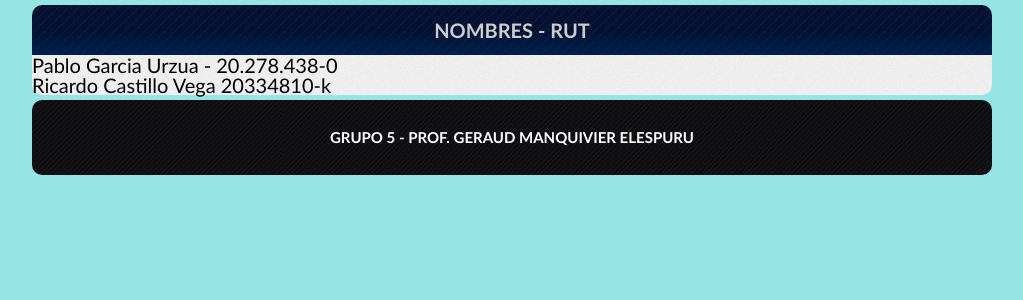
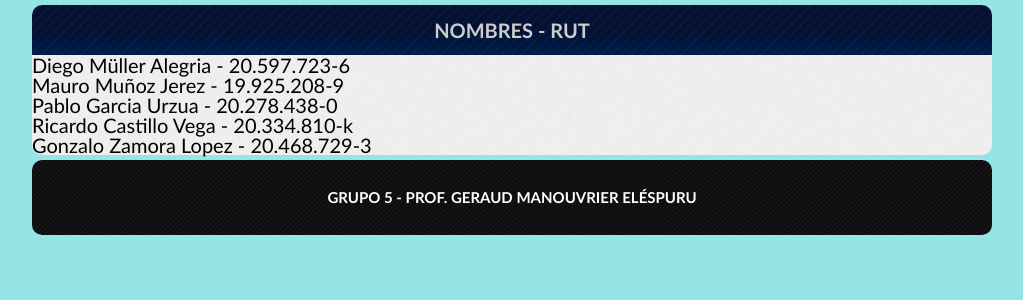
Before and after one commit to Ricardou1312/GRUPO-5-GLF, a PHP site: page /integrantes.php in a window 1280 px wide. Shown: the part 215-515 px from the top of the page, without its empty margins (128-1151 px from the left). Run offline with PHP 8.4, Linux system fonts and the light colour scheme.

Commit message:
VERSION 10-09 1
-Arreglado el nombre del profe
-Otros cambios menores

```diff
--- a/includes/footer.php
+++ b/includes/footer.php
@@ -1,4 +1,4 @@
 		<footer>
-			<p>Grupo 5 - Prof. GERAUD MANQUIVIER ELESPURU</p>
+			<p>Grupo 5 - Prof. Geraud Manouvrier Eléspuru</p>
 		</footer>
         <!--Fondo negro con el texto senalado-->
--- a/integrantes.php
+++ b/integrantes.php
@@ -16,8 +16,11 @@
 	<section class="contenido">
 		<h3>Nombres - Rut </h3>
         <p>
+            Diego Müller Alegria - 20.597.723-6 <br>
+            Mauro Muñoz Jerez - 19.925.208-9 <br>
             Pablo Garcia Urzua - 20.278.438-0 <br>
-            Ricardo Castillo Vega 20334810-k <br>
+            Ricardo Castillo Vega - 20.334.810-k <br>
+            Gonzalo Zamora Lopez - 20.468.729-3 <br>
 		</p>
 	</section>
 	<?php
```
